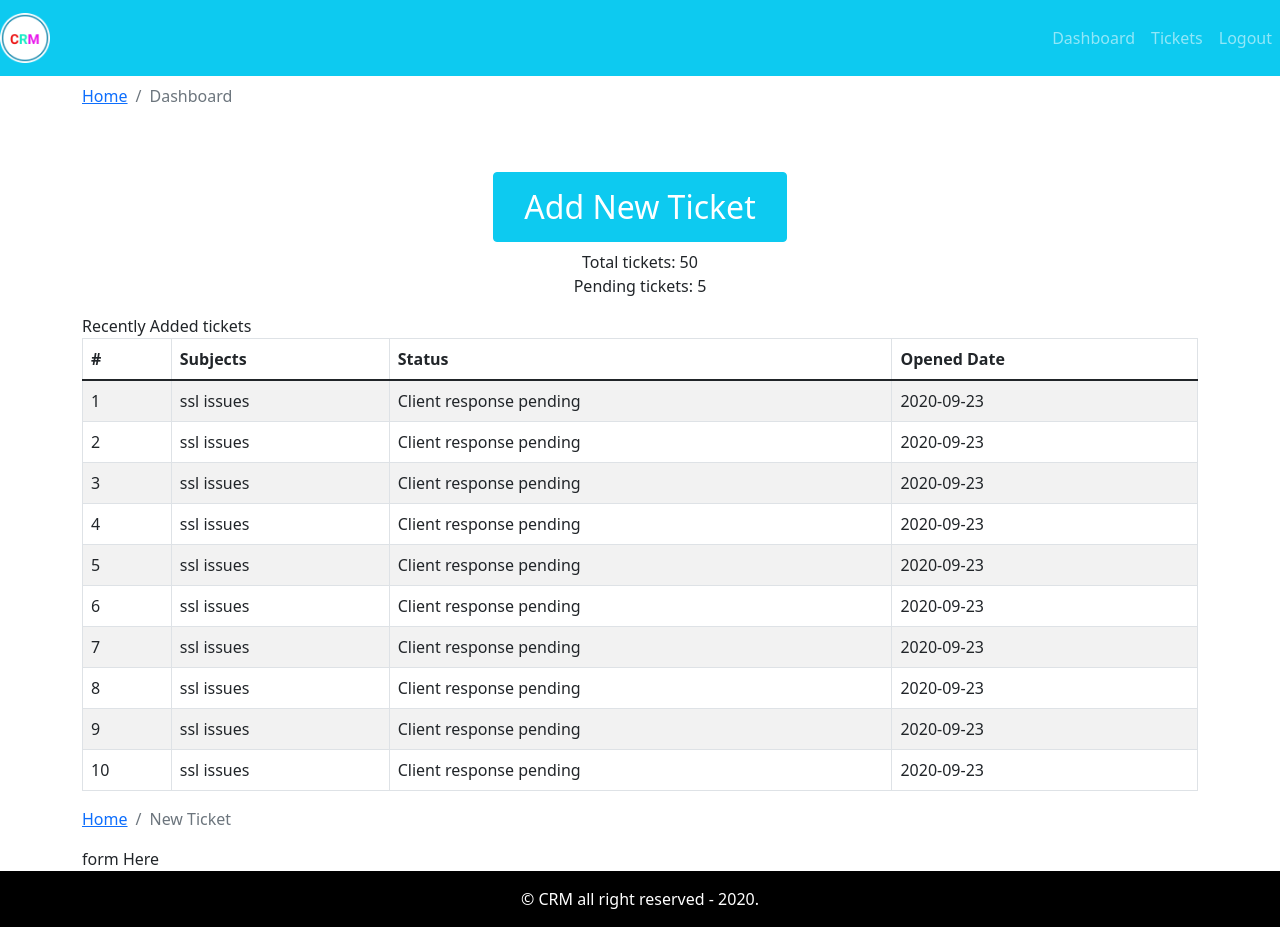
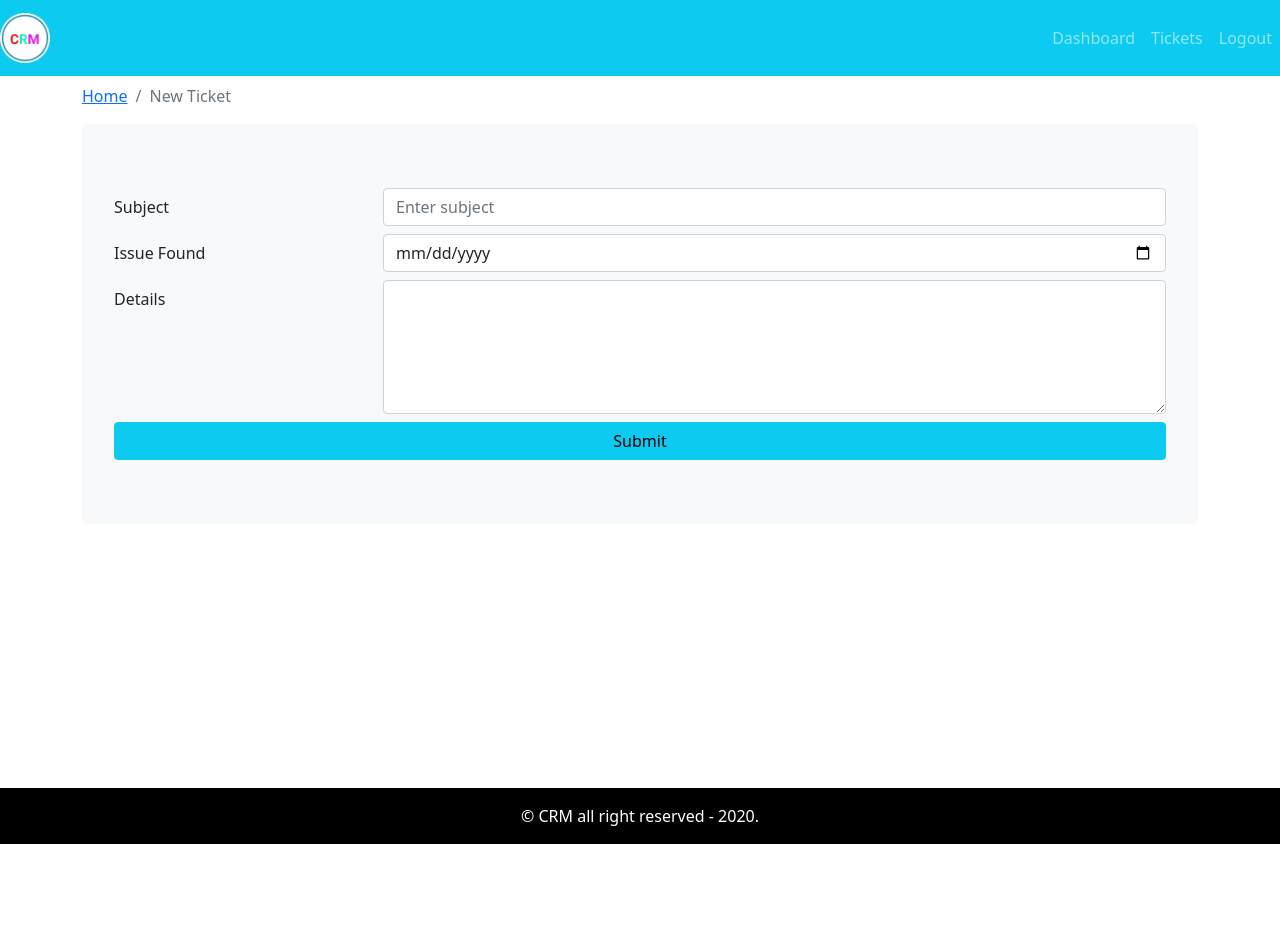
Before and after one commit to hritiksharma/crm-mern, a React (Create React App) app: page / in a window 1280 px wide. After the commit the page ends 844 px from the top, so only its background shows below. Built offline with nearby package versions, Linux system fonts and the light colour scheme.

Commit message:
add ticket form

```diff
--- a/src/App.js
+++ b/src/App.js
@@ -9,7 +9,7 @@ function App() {
       {/* <Entry /> */}
 
       <DefaultLayout>
-        <DashboardPage />
+        {/* <DashboardPage /> */}
         <AddTicket />
       </DefaultLayout>
     </div>
--- a/src/components/addTicketForm/AddTicketForm.js
+++ b/src/components/addTicketForm/AddTicketForm.js
@@ -1,5 +1,69 @@
 import React from "react";
+import { Button, Col, Form, Row } from "react-bootstrap";
+import "./addTicketForm.css";
+import PropTypes from "prop-types";
 
-export const AddTicketForm = () => {
-  return <div>form Here</div>;
+export const AddTicketForm = ({ handleOnSubmit, handleOnChange, frmDt }) => {
+  console.log(frmDt);
+  return (
+    <div className="jumbotron">
+      <Form autoComplete="off" onSubmit={handleOnSubmit}>
+        <Form.Group as={Row} style={{ marginBottom: "8px" }}>
+          <Form.Label column sm={3}>
+            Subject
+          </Form.Label>
+          <Col sm={9}>
+            <Form.Control
+              //   type="email"
+              placeholder="Enter subject"
+              name="subject"
+              value={frmDt.subject}
+              onChange={() => handleOnChange}
+              required
+            />
+          </Col>
+        </Form.Group>
+
+        <Form.Group as={Row} style={{ marginBottom: "8px" }}>
+          <Form.Label column sm={3}>
+            Issue Found
+          </Form.Label>
+          <Col sm={9}>
+            <Form.Control
+              name="issuedate"
+              type="date"
+              value={frmDt.issueDate}
+              onChange={() => handleOnChange}
+              required
+            />
+          </Col>
+        </Form.Group>
+        <Form.Group as={Row} style={{ marginBottom: "8px" }}>
+          <Form.Label column sm={3}>
+            Details
+          </Form.Label>
+          <Col sm={9}>
+            <Form.Control
+              as="textarea"
+              name="detail"
+              rows="5"
+              value={frmDt.detail}
+              onChange={() => handleOnChange}
+              required
+            />
+          </Col>
+        </Form.Group>
+
+        <Button variant="info" type="submit" block style={{ width: "100%" }}>
+          Submit
+        </Button>
+      </Form>
+    </div>
+  );
 };
+
+AddTicketForm.propTypes = {
+  handleOnSubmit: PropTypes.func.isRequired,
+  handleOnChange: PropTypes.func.isRequired,
+  frmDt: PropTypes.func.isRequired,
+};
--- /dev/null
+++ b/src/components/addTicketForm/addTicketForm.css
@@ -0,0 +1,6 @@
+.jumbotron {
+  padding: 4rem 2rem;
+  margin-bottom: 2rem;
+  background-color: var(--bs-light);
+  border-radius: 0.3rem;
+}
--- a/src/pages/newTicket/AddTicket.js
+++ b/src/pages/newTicket/AddTicket.js
@@ -1,9 +1,33 @@
-import React from "react";
+import React, { useState } from "react";
 import { Col, Container, Row } from "react-bootstrap";
 import { AddTicketForm } from "../../components/addTicketForm/AddTicketForm";
 import { BreadcrumbPage } from "../../components/breadcrumb/BreadcrumbPage";
 
+const initialFrmDt = {
+  subject: "",
+  issueDate: "",
+  detail: "",
+};
+
 export const AddTicket = () => {
+  const [frmData, setFrmData] = useState(initialFrmDt);
+
+  const handleOnChange = (e) => {
+    const { name, value } = e.target;
+
+    setFrmData({
+      ...initialFrmDt,
+      [name]: value,
+    });
+
+    console.log("name ", name);
+    console.log("value", value);
+  };
+
+  const handleOnSubmit = (e) => {
+    e.preventDefault();
+    console.log("Form submit request received");
+  };
   return (
     <Container>
       <Row>
@@ -13,7 +37,11 @@ export const AddTicket = () => {
       </Row>
       <Row>
         <Col>
-          <AddTicketForm />
+          <AddTicketForm
+            handleOnChange={handleOnChange}
+            frmDt={frmData}
+            handleOnSubmit={handleOnSubmit}
+          />
         </Col>
       </Row>
     </Container>
```
